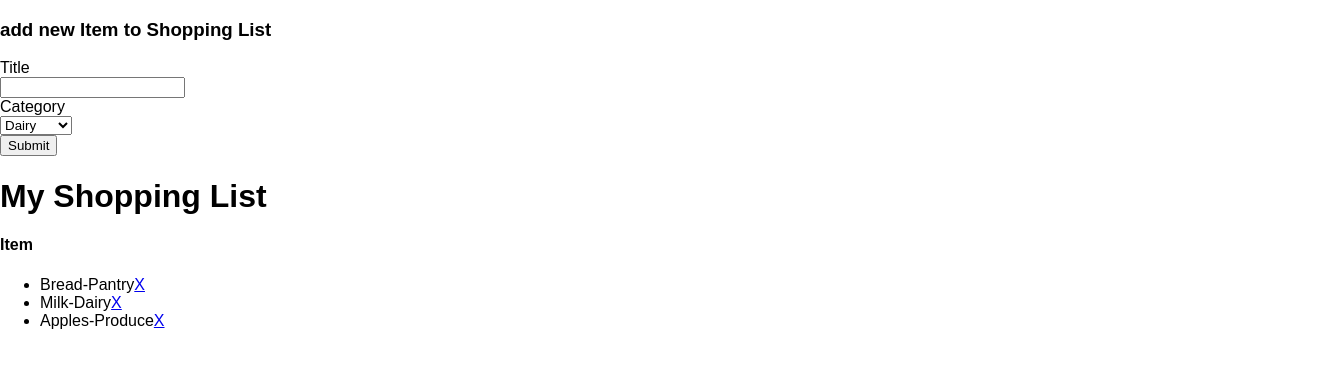
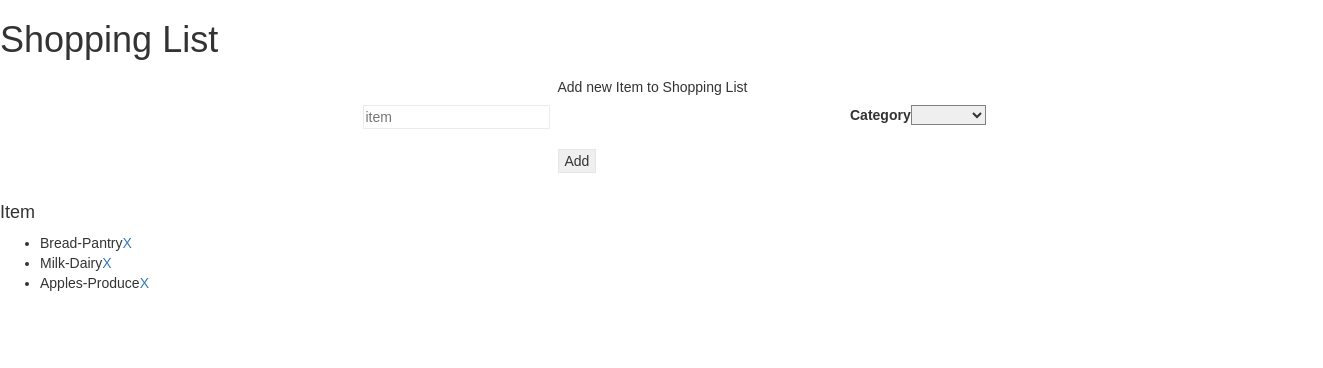
Before and after one commit to efriedla/ShoppingLIst, a React (Create React App) app: page / in a window 1280 px wide. Shown: the top 368 px of the page, 1323 px wide, since content can reach past the window. Built offline with nearby package versions, Linux system fonts and the light colour scheme.

Commit message:
added react bootstrap

```diff
--- a/package.json
+++ b/package.json
@@ -5,6 +5,7 @@
   "dependencies": {
     "jquery": "^3.2.1",
     "react": "^16.2.0",
+    "react-bootstrap": "^0.31.5",
     "react-dom": "^16.2.0",
     "react-scripts": "1.0.17",
     "uuid": "^3.1.0"
--- a/public/index.html
+++ b/public/index.html
@@ -10,6 +10,9 @@
     -->
     <link rel="manifest" href="%PUBLIC_URL%/manifest.json">
     <link rel="shortcut icon" href="%PUBLIC_URL%/favicon.ico">
+    <!-- bootstrap -->
+    <link rel="stylesheet" href="https://maxcdn.bootstrapcdn.com/bootstrap/latest/css/bootstrap.min.css">
+
 
     <title> React Shopping List</title>
   </head>
--- a/src/App.js
+++ b/src/App.js
@@ -53,6 +53,7 @@ componentWillMount(){
 render() {
     return (
       <div >
+        <h1>Shopping List</h1>
         <AddToList addItem={this.handleItem.bind(this)}/>
         <ShoppingList items={this.state.items} onDelete={this.handleDeleteItem.bind(this)}/>
       </div>
--- a/src/Components/AddToList.js
+++ b/src/Components/AddToList.js
@@ -1,7 +1,7 @@
 import React, { Component } from 'react';
 import './ShoppingList.css';
 import uuid from 'uuid';
-
+import {Grid,Row,Col} from 'react-bootstrap';
 
 class AddToList extends Component {
     constructor(){
@@ -11,7 +11,7 @@ class AddToList extends Component {
         }
     }
     static defaultProps = {
-      categories: ['Dairy', 'Produce', 'Pantry','Sweets','Frozen']
+      categories: [' ','Dairy', 'Produce', 'Pantry','Sweets','Frozen']
   }
   handleSubmit(e){
       e.preventDefault();
@@ -34,22 +34,33 @@ class AddToList extends Component {
         return <option key={category} value={category}>{category}</option>
     });
     return (
-      <div>
-          <h3>add new Item to Shopping List</h3>
-          <form onSubmit={this.handleSubmit.bind(this)}>
-              <div>
-                  <label>Title</label><br/>
-                  <input type='text' ref="title"/>
-              </div>
-              <div>
-                  <label>Category</label><br/>
-                  <select ref='category'>
-                    {categoryOptions}
-                  </select>
-              </div>
-              <input type='submit' value='Submit'/>
-          </form>
-      </div>
+      <Grid>
+          <Row>
+            <Col  xsOffset={2} md={8} mdOffset={5} >
+                <h5>Add new Item to Shopping List</h5>
+            </Col>
+          </Row>
+          <Row>
+            <form inline onSubmit={this.handleSubmit.bind(this)}>
+                <Col xs={6} md={5} mdOffset={3} >
+                    {/* <label>Item</label><br/> */}
+                    <input
+                    type='text' ref="title"
+                    placeholder = "item"
+                    />
+                </Col>
+                <Col xs={6} md={4}>
+                    <label>Category</label>
+                    <select ref='category' placeholder="category">
+                        {categoryOptions}
+                    </select>
+                </Col>
+                <Col  xs={6} xsOffset={5}>
+                    <input type='submit' value='Add'/>
+                </Col>
+            </form>
+          </Row>
+      </Grid>
     );
   }
 }
--- a/src/Components/ShoppingList.css
+++ b/src/Components/ShoppingList.css
@@ -0,0 +1,8 @@
+select{
+    border: thin solid grey;
+}
+input{
+    border: thin groove rgba(231, 226, 226, 0.726);
+    margin-bottom: 20px;
+
+}
--- a/src/Components/ShoppingList.js
+++ b/src/Components/ShoppingList.js
@@ -24,7 +24,7 @@ class ShoppingList extends Component {
     }
     return (
       <div className='item'>
-       <h1>My Shopping List</h1>
+
        <h4>Item</h4>
        <ul>
        {shoppingListItems}
```
Also changed, not shown: 1 other file (tests, documents, lock files or other folders).
